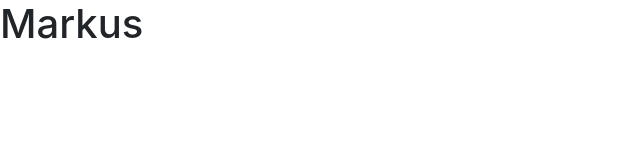
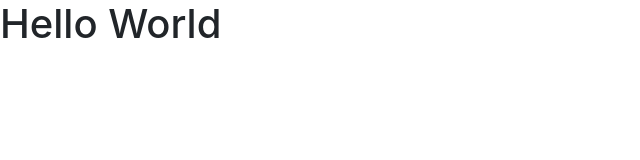
Before and after one commit to markustripp/nginxtest, a plain HTML site: page index.html in a window 1280 px wide. Shown: the whole page, without its empty margins (0-640 px from the left). Drawn offline with nearby package versions, Linux system fonts and the light colour scheme.

Commit message:
changed name

```diff
--- a/index.html
+++ b/index.html
@@ -11,7 +11,7 @@
     <title>Hello, world!</title>
   </head>
   <body>
-    <h1>Markus</h1>
+    <h1>Hello World</h1>
 
     <!-- Optional JavaScript -->
     <!-- jQuery first, then Popper.js, then Bootstrap JS -->
```
